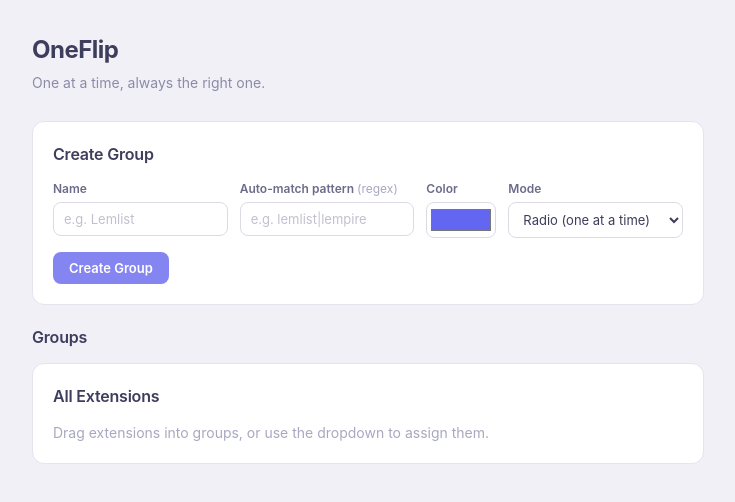
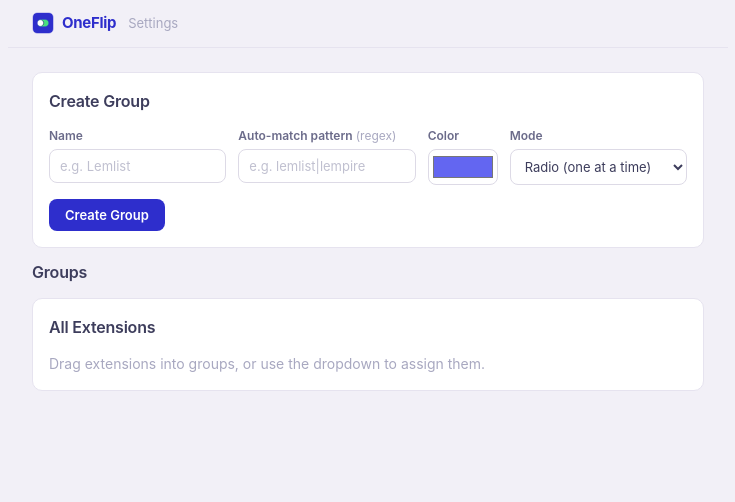
Before and after one commit to oziks/oneflip, a browser extension: page settings/index.html in a window 1280 px wide. Shown: the whole page, without its empty margins (272-1007 px from the left). Drawn offline with Linux system fonts and the light colour scheme.

Commit message:
refactor: align settings page with popup design
Match popup visual language: compact sticky header with app icon and
brand color, smaller card radius, uppercase group names with dot and
pill badge, unified accent color (#2E2ECC).

```diff
--- a/settings/index.html
+++ b/settings/index.html
@@ -9,8 +9,11 @@
 <body>
   <div class="container">
     <header>
-      <h1>OneFlip</h1>
-      <p class="subtitle">One at a time, always the right one.</p>
+      <div class="header-brand">
+        <img src="../assets/icon-32.png" alt="" width="22" height="22">
+        <span>OneFlip</span>
+      </div>
+      <p class="subtitle">Settings</p>
     </header>
 
     <!-- Create Group -->
--- a/settings/style.css
+++ b/settings/style.css
@@ -15,33 +15,52 @@ body {
 .container {
   max-width: 720px;
   margin: 0 auto;
-  padding: 32px 24px;
+  padding: 0 24px 32px;
 }
 
 /* Header */
 header {
-  margin-bottom: 28px;
+  display: flex;
+  align-items: center;
+  gap: 12px;
+  padding: 12px 24px;
+  margin: 0 -24px 24px;
+  background: #f2f0f7;
+  border-bottom: 1px solid #e6e3ef;
+  position: sticky;
+  top: 0;
+  z-index: 10;
 }
 
-header h1 {
-  font-size: 24px;
+.header-brand {
+  display: flex;
+  align-items: center;
+  gap: 8px;
+}
+
+.header-brand img {
+  border-radius: 4px;
+}
+
+.header-brand span {
+  font-size: 15px;
   font-weight: 700;
-  letter-spacing: -0.5px;
-  color: #3d3d5c;
+  letter-spacing: -0.3px;
+  color: #2E2ECC;
 }
 
 .subtitle {
-  color: #8b8ba8;
-  margin-top: 4px;
+  color: #a8a8c0;
+  font-size: 13px;
 }
 
 /* Cards */
 .card {
   background: #fff;
   border: 1px solid #e6e3ef;
-  border-radius: 12px;
-  padding: 20px;
-  margin-bottom: 20px;
+  border-radius: 10px;
+  padding: 16px;
+  margin-bottom: 12px;
 }
 
 h2 {
@@ -103,8 +122,8 @@ input[type="text"]::placeholder {
 input[type="text"]:focus,
 select:focus {
   outline: none;
-  border-color: #8585f2;
-  box-shadow: 0 0 0 3px rgba(133, 133, 242, 0.12);
+  border-color: #2E2ECC;
+  box-shadow: 0 0 0 3px rgba(46, 46, 204, 0.1);
 }
 
 input[type="color"] {
@@ -130,12 +149,12 @@ input[type="color"] {
 }
 
 .btn.primary {
-  background: #8585f2;
+  background: #2E2ECC;
   color: #fff;
 }
 
 .btn.primary:hover {
-  background: #7575d8;
+  background: #2424a6;
 }
 
 .btn.danger {
@@ -169,7 +188,7 @@ input[type="color"] {
 .group-card {
   background: #fff;
   border: 1px solid #e6e3ef;
-  border-radius: 12px;
+  border-radius: 10px;
   margin-bottom: 12px;
   overflow: hidden;
 }
@@ -177,28 +196,33 @@ input[type="color"] {
 .group-card-header {
   display: flex;
   align-items: center;
-  gap: 10px;
-  padding: 14px 16px;
+  gap: 8px;
+  padding: 10px 12px;
   border-bottom: 1px solid #eeedf4;
 }
 
 .group-card-dot {
-  width: 10px;
-  height: 10px;
+  width: 8px;
+  height: 8px;
   border-radius: 50%;
   flex-shrink: 0;
 }
 
 .group-card-name {
   font-weight: 600;
-  font-size: 15px;
+  font-size: 12px;
+  text-transform: uppercase;
+  letter-spacing: 0.5px;
   flex: 1;
-  color: #3d3d5c;
+  color: #8b8ba8;
 }
 
 .group-card-meta {
-  font-size: 12px;
+  font-size: 10px;
   color: #a8a8c0;
+  background: #f2f0f7;
+  padding: 2px 6px;
+  border-radius: 4px;
 }
 
 .group-card-actions {
@@ -315,7 +339,7 @@ input[type="color"] {
 
 /* Drop target on group cards */
 .group-card.drop-target {
-  outline: 2px solid #8585f2;
+  outline: 2px solid #2E2ECC;
   outline-offset: -2px;
   background: #f0eef7;
 }
```
